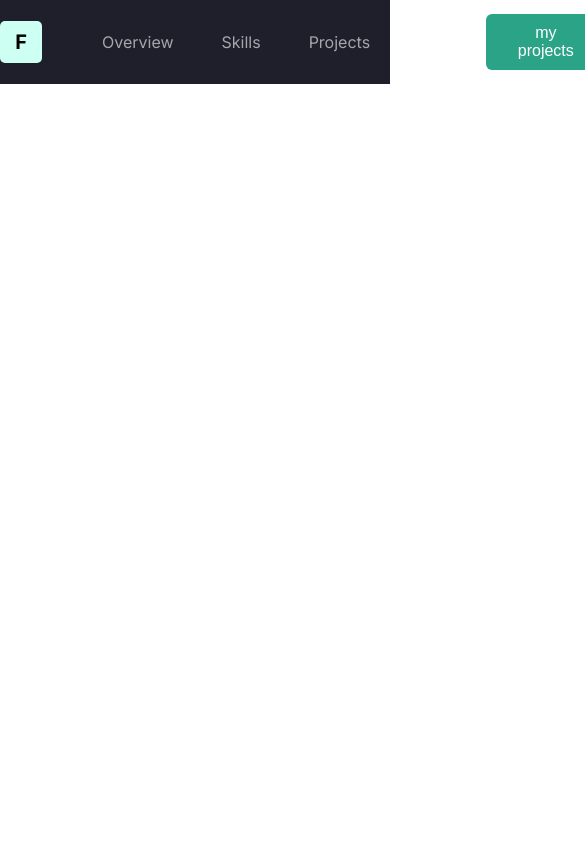
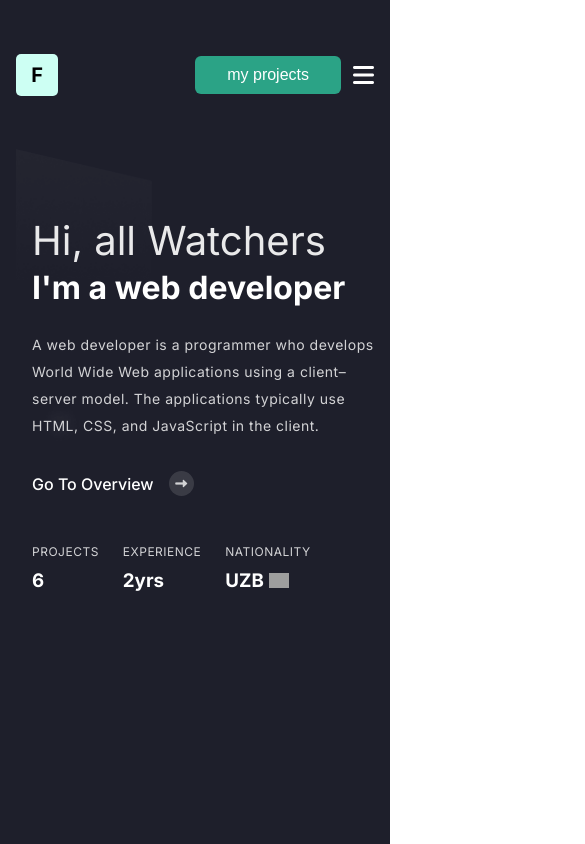
Before and after one commit to FirdavsTuymurodov/my-portfolio-website, a plain HTML site: page index.html in a window 390 px wide. Shown: the top 844 px of the page, 585 px wide, since content can reach past the window. Drawn offline with Linux system fonts and the light colour scheme; grey boxes are pictures that could not be loaded.

Commit message:
add:finished header with responsive

```diff
--- a/index.html
+++ b/index.html
@@ -4,8 +4,9 @@
     <meta charset="UTF-8" />
     <meta http-equiv="X-UA-Compatible" content="IE=edge" />
     <meta name="viewport" content="width=device-width, initial-scale=1.0" />
-    <title>Portfolio webpage</title>
+    <title>Portfolio - website</title>
     <link rel="stylesheet" href="style.css" />
+    <link rel="stylesheet" href="https://cdnjs.cloudflare.com/ajax/libs/font-awesome/6.2.1/css/all.min.css" integrity="sha512-MV7K8+y+gLIBoVD59lQIYicR65iaqukzvf/nwasF0nqhPay5w/9lJmVM2hMDcnK1OnMGCdVK+iQrJ7lzPJQd1w==" crossorigin="anonymous" referrerpolicy="no-referrer" />
   </head>
   <body>
     <header>
@@ -14,16 +15,43 @@
           <div class="left_nav">
             <div class="logo">F</div>
             <ul>
-              <li><a href="#">Overview</a></li>
-              <li><a href="#">Skills</a></li>
-              <li><a href="#">Projects</a></li>
-              <li><a href="#">Contacts</a></li>
+              <li><a href="./overview1.html">Overview</a></li>
+              <li><a href="#skills">Skills</a></li>
+              <li><a href="#projects">Projects</a></li>
+              <li><a href="#contact">Contact</a></li>
             </ul>
           </div>
 
-          <button><a href="#">my projects</a></button>
+          <div class="right_nav">
+          <button><a href="#projects">my projects</a></button>
+          <i class="fa-solid fa-bars"></i>
         </div>
       </nav>
+
+      <div class="header_container">
+        <div class="left_header_container">
+          <h1>Hi, all Watchers</h1>
+          <h1>I'm a web developer</h1>
+          <p>A web developer is a programmer who develops World Wide Web applications using a client–server model. The applications typically use HTML, CSS, and JavaScript in the client.</p>
+          <a href="#overview">Go To Overview <i class="fa-solid fa-right-long"></i></a>
+
+          <div class="about_me">
+              <div class="projects">
+                <p>PROJECTS</p>
+                <h3>6</h3>
+              </div>
+              <div class="experience">
+                <p>EXPERIENCE</p>
+                <h3>2yrs</h3>
+              </div>
+              <div class="nationality">
+                <p>NATIONALITY</p>
+                <h3>UZB <img src="https://upload.wikimedia.org/wikipedia/commons/thumb/1/16/Nuvola_Uzbek_flag.svg/1200px-Nuvola_Uzbek_flag.svg.png" alt=""></h3>
+              </div>
+          </div>
+        </div>
+        <div class="right_header_container"></div>
+      </div>
     </header>
   </body>
 </html>
--- /dev/null
+++ b/overview1.css
@@ -0,0 +1,118 @@
+@import url("https://fonts.googleapis.com/css2?family=Inter:wght@300;400;500;600;700&display=swap");
+
+* {
+  margin: 0;
+  padding: 0;
+  box-sizing: border-box;
+}
+
+:root {
+  --blackcolor: #1e1f2b;
+  --darkblack: #000;
+  --greencolor: #2ba386;
+  --cyancolor: #cdfff3;
+  --whitecolor: #fff;
+}
+
+body {
+  font-size: 16px;
+  font-family: "Inter", sans-serif;
+}
+
+html {
+  scroll-behavior: smooth;
+}
+
+img {
+  max-width: 100%;
+}
+
+button {
+  cursor: pointer;
+}
+
+nav {
+  height: 10vh;
+  padding: 65px 1rem 0;
+}
+
+.navbar {
+  max-width: 1100px;
+  height: 100%;
+  margin: auto;
+  display: flex;
+  justify-content: space-between;
+  align-items: center;
+}
+
+.left_nav {
+  display: flex;
+  gap: 12px;
+}
+
+.logo {
+  width: 42px;
+  height: 42px;
+  display: grid;
+  place-items: center;
+  background-color: var(--cyancolor);
+  color: var(--darkblack);
+  font-size: 20px;
+  font-weight: 700;
+  border-radius: 5px;
+}
+
+.navbar ul {
+  list-style-type: none;
+  display: flex;
+  align-items: center;
+}
+
+.navbar ul a {
+  text-decoration: none;
+  color: var(--whitecolor);
+  opacity: 0.6;
+  margin-left: 48px;
+  font-size: 16px;
+  font-weight: 400;
+  transition: 0.3s ease;
+}
+
+.navbar ul a:hover {
+  opacity: 0.8;
+}
+
+.right_nav {
+  display: flex;
+  align-items: center;
+}
+
+.right_nav > i {
+  font-size: 24px;
+  margin-left: 12px;
+  display: none;
+}
+
+.navbar button {
+  padding: 10px 32px;
+  background-color: var(--greencolor);
+  border: none;
+  border-radius: 6px;
+  transition: 0.4s ease;
+}
+
+.navbar button > a {
+  text-decoration: none;
+  color: var(--whitecolor);
+  font-size: 16px;
+  font-weight: 500;
+}
+
+.navbar button:hover {
+  opacity: 0.9;
+}
+
+.overview_section {
+  background-color: var(--blackcolor);
+  height: 100vh;
+}
--- a/style.css
+++ b/style.css
@@ -19,6 +19,10 @@ body {
   font-family: "Inter", sans-serif;
 }
 
+html{
+  scroll-behavior: smooth;
+}
+
 img {
   max-width: 100%;
 }
@@ -30,14 +34,16 @@ button {
 header {
   background-color: var(--blackcolor);
   color: #fff;
+  height: 100vh;
 }
 
 nav {
   height: 10vh;
+  padding: 65px 1rem 0;
 }
 
 .navbar {
-  max-width: 1250px;
+  max-width: 1100px;
   height: 100%;
   margin: auto;
   display: flex;
@@ -82,7 +88,18 @@ nav {
   opacity: 0.8;
 }
 
-.navbar > button {
+.right_nav {
+  display: flex;
+  align-items: center;
+}
+
+.right_nav > i {
+  font-size: 24px;
+  margin-left: 12px;
+  display: none;
+}
+
+.navbar button {
   padding: 10px 32px;
   background-color: var(--greencolor);
   border: none;
@@ -90,13 +107,137 @@ nav {
   transition: 0.4s ease;
 }
 
-.navbar > button > a {
+.navbar button > a {
   text-decoration: none;
   color: var(--whitecolor);
   font-size: 16px;
   font-weight: 500;
 }
 
-.navbar > button:hover {
+.navbar button:hover {
   opacity: 0.9;
 }
+
+.header_container {
+  padding-left: 1rem;
+  max-width: 1250px;
+  margin: auto;
+  margin-top: 65px;
+  display: grid;
+  grid-template-columns: 500px 600px;
+  justify-content: space-between;
+}
+
+.left_header_container {
+  width: 100%;
+  padding: 65px 0 65px 1rem;
+  background-image: url(./images/Component\ 1.png);
+  background-repeat: no-repeat;
+  background-size: cover;
+}
+
+.left_header_container > h1:first-child {
+  font-weight: 400;
+  font-size: 40px;
+  line-height: 54px;
+  opacity: 0.9;
+}
+
+.left_header_container > h1:last-child {
+  font-weight: 600;
+  font-size: 45px;
+}
+
+.left_header_container > p {
+  font-size: 14px;
+  color: var(--whitecolor);
+  opacity: 0.8;
+  margin: 1.5rem 0 2rem;
+  line-height: 27px;
+  font-weight: 400;
+  letter-spacing: 0.5px;
+}
+
+.left_header_container > a {
+  text-decoration: none;
+  color: var(--whitecolor);
+  font-size: 16px;
+  font-weight: 500;
+  display: flex;
+  align-items: center;
+  transition: 0.3s ease;
+}
+
+.left_header_container > a > i {
+  font-size: 12px;
+  background-color: rgba(211, 211, 211, 0.2);
+  border-radius: 50%;
+  width: 25px;
+  height: 25px;
+  display: grid;
+  place-items: center;
+  margin-left: 15px;
+  opacity: 0.8;
+}
+
+.about_me {
+  display: flex;
+  align-items: flex-start;
+  gap: 1.5rem;
+  margin-top: 3rem;
+}
+
+.nationality,
+.projects,
+.experience {
+  display: flex;
+  flex-direction: column;
+  gap: 10px;
+}
+
+.nationality > p,
+.projects > p,
+.experience > p {
+  font-size: 12px;
+  opacity: 0.8;
+  letter-spacing: 0.5px;
+}
+
+.nationality > h3{
+  display: flex;
+  align-items: center;
+}
+
+.nationality img {
+  width: 20px;
+  height: auto;
+  object-fit: cover;
+  object-position: center;
+  margin-left: 5px;
+}
+
+.right_header_container {
+  background-image: url(./images/Component\ 1\ \(1\).png);
+  background-repeat: no-repeat;
+  display: flex;
+}
+
+@media only screen and (max-width: 1200px) {
+  .right_header_container{
+    display: none;
+  }
+}
+
+@media only screen and (max-width: 800px) {
+  .left_nav > ul {
+    display: none;
+  }
+
+  .right_nav > i {
+    display: block;
+  }
+
+  .header_container{
+    grid-template-columns: auto;
+  }
+}
```
Also changed, not shown: overview1.html (added, +31 -0 lines), images/Component 1 (1).png (added), images/Component 1.png (added).
